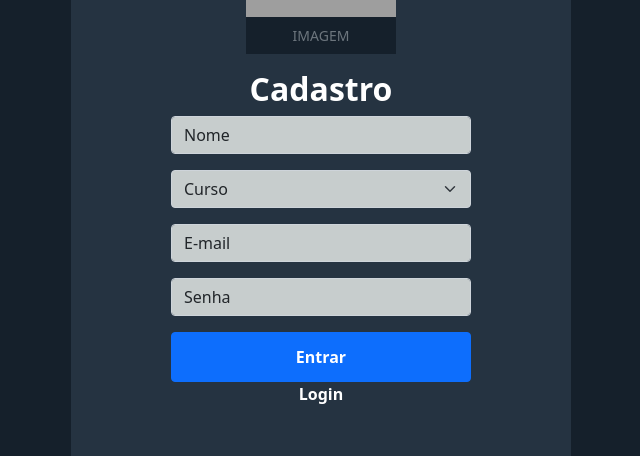
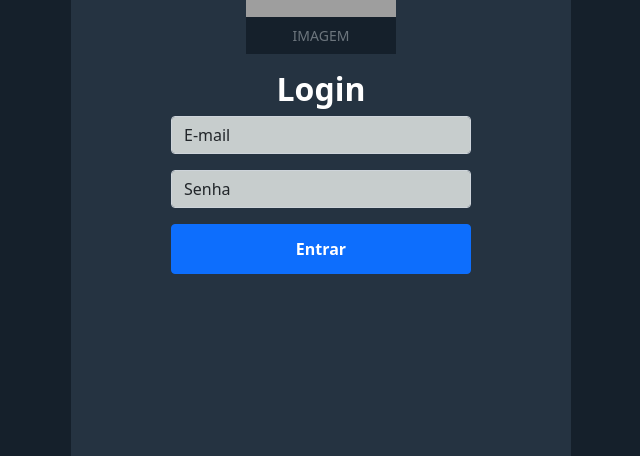
Before and after one commit to murilo-alvesmelo/bender-interface-web-react, a React (Create React App) app: page / in a window 1280 px wide. Shown: the part 156-612 px from the top of the page, without its empty margins (319-959 px from the left). Built offline with nearby package versions, Linux system fonts and the light colour scheme; grey boxes are pictures that could not be loaded.

Commit message:
tela-login/IT02/R47

```diff
--- a/src/App.js
+++ b/src/App.js
@@ -1,12 +1,12 @@
 //CSS react-bootstrap
 import 'bootstrap/dist/css/bootstrap.min.css';
 import styles from './App.module.css'
-import CadastroCurso from './componentes/CadastroCurso';
+import TelaLogin from './componentes/telaLogin'
 
 function App() {
   return (
     <div className={styles.App}>
-      <CadastroCurso/>
+      <TelaLogin/>
     </div>
   );
 }
--- a/src/componentes/CadastroCurso.js
+++ b/src/componentes/telaLogin/index.js
@@ -1,10 +1,10 @@
 import React, { Component } from 'react';
-import styles from './CadastroCurso.module.css';
+import styles from './login.module.css';
 import Form from 'react-bootstrap/Form';
 import Button from 'react-bootstrap/Button';
 import Figure from 'react-bootstrap/Figure';
 
-class CadastroCurso extends Component{
+class telaLogin extends Component{
     render(){
         return(
             <div className={styles.container}>
@@ -20,22 +20,9 @@ class CadastroCurso extends Component{
                     </Figure.Caption>
                 </Figure>
 
-                <h1 className={styles.h1}>Cadastro</h1>
+                <h1 className={styles.h1}>Login</h1>
 
                 <Form >
-                    <Form.Group className="mb-3" controlId="formBasicEmail">
-                        <Form.Control className={styles.forms} type="text" placeholder="Nome"/>
-                    </Form.Group>
-
-                    <Form.Group className="mb-3" controlId="formBasicEmail">
-                    <Form.Select className={styles.forms}>
-                        <option>Curso</option>
-                        <option value="1">One</option>
-                        <option value="2">Two</option>
-                        <option value="3">Three</option>
-                    </Form.Select>
-                    </Form.Group>
-
                     <Form.Group className="mb-3" controlId="formBasicEmail">
                         <Form.Control className={styles.forms} type="email" placeholder="E-mail" />
                     </Form.Group>
@@ -48,11 +35,11 @@ class CadastroCurso extends Component{
                         Entrar
                     </Button>
 
-                    <p><a className={styles.login} href="#">Login</a></p>
+
                 </Form>
             </div>
         );
     }
 
 }
-export default CadastroCurso;
+export default telaLogin;
```
Also changed, not shown: src/componentes/telaLogin/login.module.css (renamed from src/componentes/CadastroCurso.module.css).
